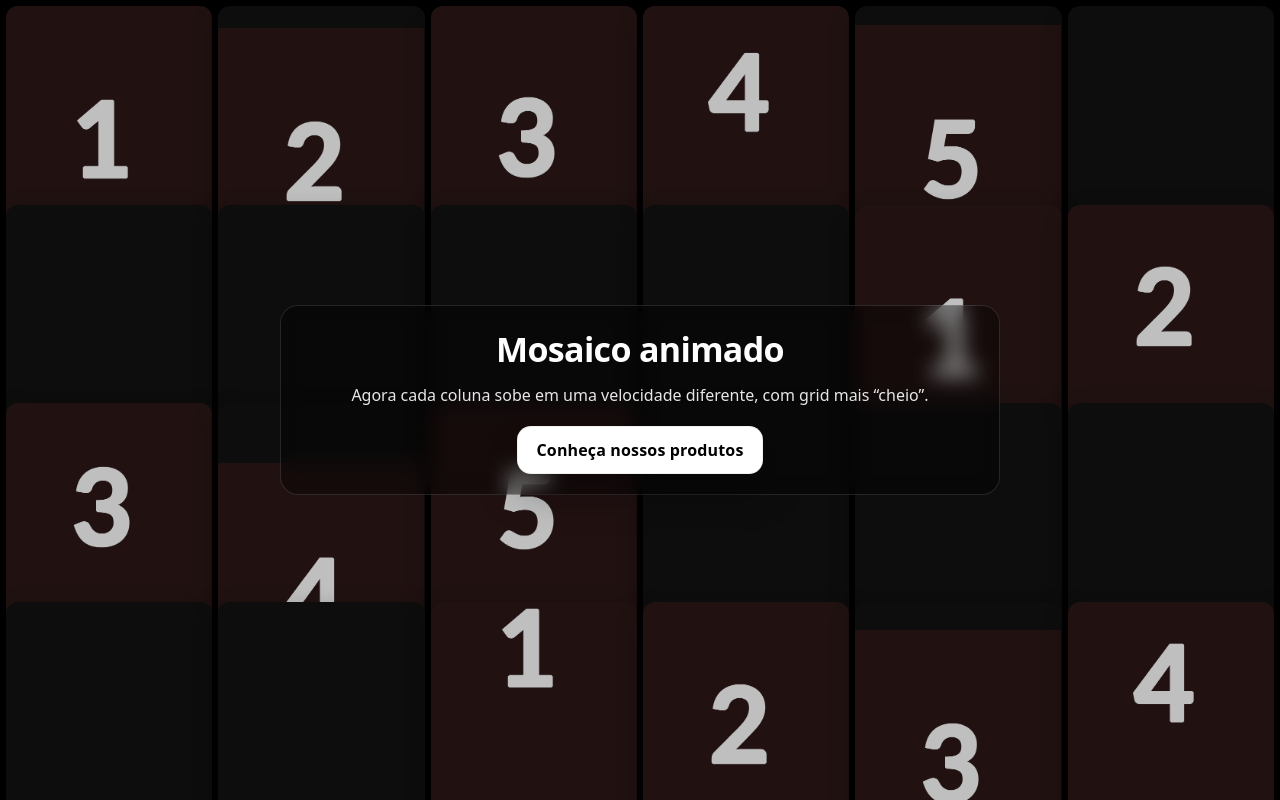
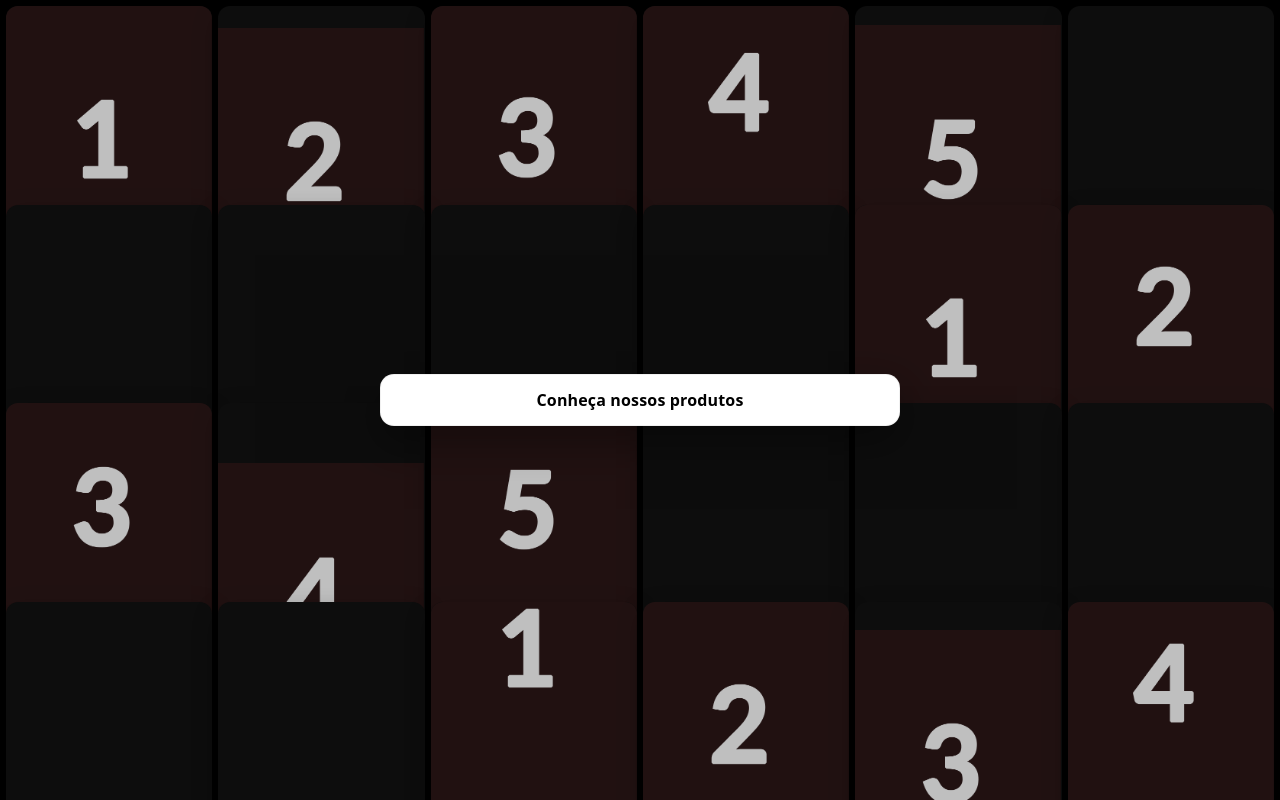
Before and after one commit to marceloshura/lazuli-croche, a plain HTML site: page index.html in a window 1280 px wide. Drawn offline with Linux system fonts and the light colour scheme.

Commit message:
index.html

```diff
--- a/index.html
+++ b/index.html
@@ -7,17 +7,14 @@
 
   <style>
     :root{
-      /* Mais preenchido, menos vazio */
-      --tile-min-width: 190px;     /* menor = mais colunas = menos “buracos” */
-      --tile-aspect: 9 / 16;       /* 1080x1920 */
-      --gap: 6px;                  /* espaços menores entre quadrantes */
+      --tile-min-width: 190px;
+      --tile-aspect: 9 / 16;   /* 1080x1920 */
+      --gap: 6px;
       --bg-darken: 0.25;
       --blur: 0px;
 
-      /* Velocidade base do movimento (cada coluna terá variação) */
       --speed: 20;
 
-      /* Se quiser forçar ainda mais preenchido no mobile */
       --tile-min-width-mobile: 145px;
       --gap-mobile: 5px;
     }
@@ -35,10 +32,7 @@
       position: fixed;
       inset: 0;
       display: grid;
-
-      /* auto-fit tende a “encaixar” melhor e reduzir vazios */
       grid-template-columns: repeat(auto-fit, minmax(var(--tile-min-width), 1fr));
-
       gap: var(--gap);
       padding: var(--gap);
       filter: blur(var(--blur));
@@ -74,45 +68,23 @@
       z-index: 2;
     }
 
-    .content{
+    /* Só o botão por cima */
+    .cta-wrap{
       position: fixed;
       inset: 0;
       display: grid;
       place-items: center;
       padding: 22px;
-      text-align: center;
-      color: #fff;
       z-index: 5;
-    }
-
-    .card{
-      max-width: 720px;
-      width: 100%;
-      padding: 20px 16px;
-      border-radius: 18px;
-      background: rgba(0,0,0,.35);
-      border: 1px solid rgba(255,255,255,.12);
-      backdrop-filter: blur(10px);
-    }
-
-    .card h1{
-      margin: 0 0 12px 0;
-      font-size: clamp(22px, 3vw, 34px);
-      letter-spacing: -0.02em;
-    }
-
-    .card p{
-      margin: 0 0 18px 0;
-      opacity: .9;
-      line-height: 1.45;
-      font-size: clamp(14px, 1.6vw, 16px);
+      pointer-events: none; /* permite clicar só no botão */
     }
 
     .cta{
+      pointer-events: auto;
       display: inline-flex;
       align-items: center;
       justify-content: center;
-      padding: 12px 18px;
+      padding: 14px 20px;
       border-radius: 14px;
       background: #fff;
       color: #000;
@@ -124,6 +96,7 @@
       transition: transform .15s ease, opacity .15s ease;
       user-select: none;
       -webkit-tap-highlight-color: transparent;
+      width: min(520px, 100%);
     }
 
     .cta:hover{ transform: translateY(-1px); }
@@ -135,7 +108,6 @@
         --gap: var(--gap-mobile);
       }
       .tile{ border-radius: 10px; }
-      .cta{ width: 100%; }
     }
   </style>
 </head>
@@ -144,18 +116,13 @@
   <div id="mosaic" class="mosaic" aria-hidden="true"></div>
   <div class="overlay" aria-hidden="true"></div>
 
-  <main class="content">
-    <div class="card">
-      <h1>Mosaico animado</h1>
-      <p>Agora cada coluna sobe em uma velocidade diferente, com grid mais “cheio”.</p>
-
+  <div class="cta-wrap">
     <a class="cta"
       href="https://wa.me/5511954919118?text=Oi!%20Quero%20conhecer%20seus%20produtos."
       target="_blank" rel="noopener noreferrer">
       Conheça nossos produtos
     </a>
   </div>
-  </main>
 
   <script>
     // 10 imagens (1.png..10.png) na mesma pasta do index
@@ -164,12 +131,10 @@
     const mosaicEl = document.getElementById("mosaic");
     const SPEED_BASE = parseFloat(getComputedStyle(document.documentElement).getPropertyValue("--speed")) || 20;
 
-    // Estado do layout
     let cols = 1;
     let colSpeeds = [];
 
     function computeCols(){
-      // Descobre quantas colunas o grid está usando (com base no tile-min-width)
       const styles = getComputedStyle(document.documentElement);
       const gap = parseFloat(styles.getPropertyValue("--gap")) || 6;
       const minW = parseFloat(styles.getPropertyValue("--tile-min-width")) || 190;
@@ -179,7 +144,7 @@
     }
 
     function generateColumnSpeeds(){
-      // Cada coluna tem um multiplicador de velocidade (ex: 0.75x até 1.35x)
+      // 0.75x a 1.35x por coluna
       colSpeeds = Array.from({ length: cols }, () => {
         const mult = 0.75 + Math.random() * 0.60;
         return SPEED_BASE * mult;
@@ -192,20 +157,17 @@
       computeCols();
       generateColumnSpeeds();
 
-      // Quantidade de tiles suficiente pra preencher a tela sem "buracos"
       const styles = getComputedStyle(document.documentElement);
       const gap = parseFloat(styles.getPropertyValue("--gap")) || 6;
-      const minW = parseFloat(styles.getPropertyValue("--tile-min-width")) || 190;
-      const aspect = 16/9; // tile 9/16 (vertical) => altura = largura * 16/9
+      const aspect = 16/9; // tile 9/16 => altura = largura * 16/9
 
       const w = window.innerWidth - gap * 2;
       const h = window.innerHeight - gap * 2;
 
-      // Usamos tileW aproximado por coluna para calcular altura e linhas
       const tileW = Math.max(1, (w - gap * (cols - 1)) / cols);
       const tileH = tileW * aspect;
 
-      // +1 linha extra pra garantir preenchimento e movimento sem “mostrar fundo”
+      // +1 linha extra para garantir preenchimento total sem “fundo aparecendo”
       const rows = Math.max(1, Math.ceil(h / (tileH + gap)) + 1);
       const count = cols * rows;
 
@@ -218,14 +180,12 @@
 
         img.style.backgroundImage = `url('${images[i % images.length]}')`;
 
-        // Coluna desse tile
         const colIndex = i % cols;
         img.dataset.col = String(colIndex);
 
-        // Fases/variações
         img.dataset.phase = (Math.random() * Math.PI * 2).toString();
-        img.dataset.amp = (20 + Math.random() * 50).toString();     // wave mais sutil
-        img.dataset.shift = (Math.random() * 140).toString();       // deslocamento base
+        img.dataset.amp = (20 + Math.random() * 50).toString();
+        img.dataset.shift = (Math.random() * 140).toString();
 
         tile.appendChild(img);
         mosaicEl.appendChild(tile);
@@ -246,13 +206,10 @@
         const amp = parseFloat(el.dataset.amp || "40");
         const shift = parseFloat(el.dataset.shift || "0");
 
-        // Movimento principal: sobe na velocidade da coluna
-        // Wave leve pra organicidade
         const base = -(t * colSpeed) + shift;
         const wave = Math.sin(t * 0.9 + phase + col * 0.35) * (amp * 0.35);
 
-        const y = base + wave;
-        el.style.transform = `translate3d(0, ${y}px, 0)`;
+        el.style.transform = `translate3d(0, ${base + wave}px, 0)`;
       });
 
       requestAnimationFrame(animate);
@@ -261,9 +218,7 @@
     let resizeTimer = null;
     window.addEventListener("resize", () => {
       clearTimeout(resizeTimer);
-      resizeTimer = setTimeout(() => {
-        buildMosaic();
-      }, 140);
+      resizeTimer = setTimeout(buildMosaic, 140);
     });
 
     buildMosaic();
```
Lines whose indentation alone changed are shown as unchanged.
